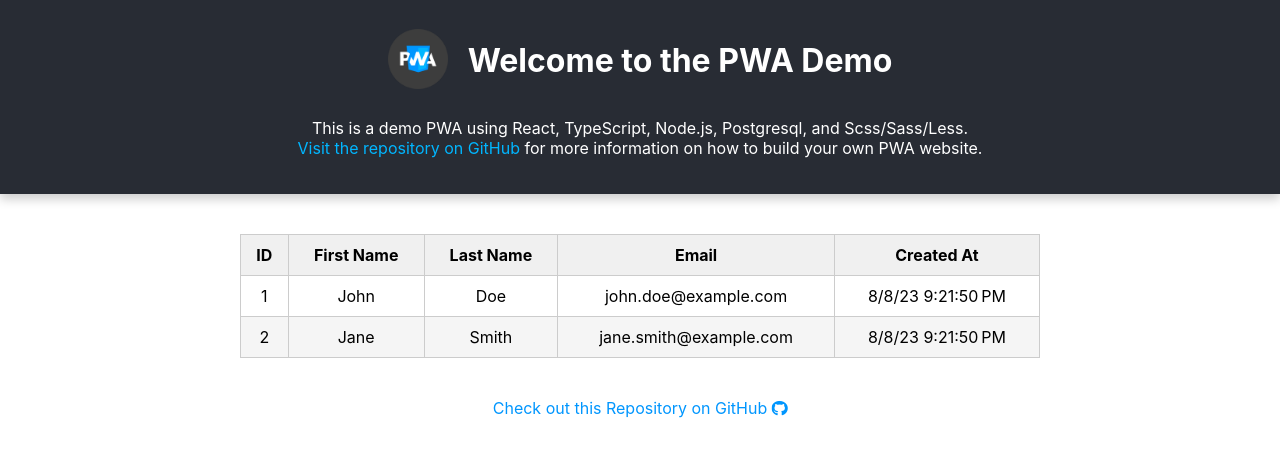
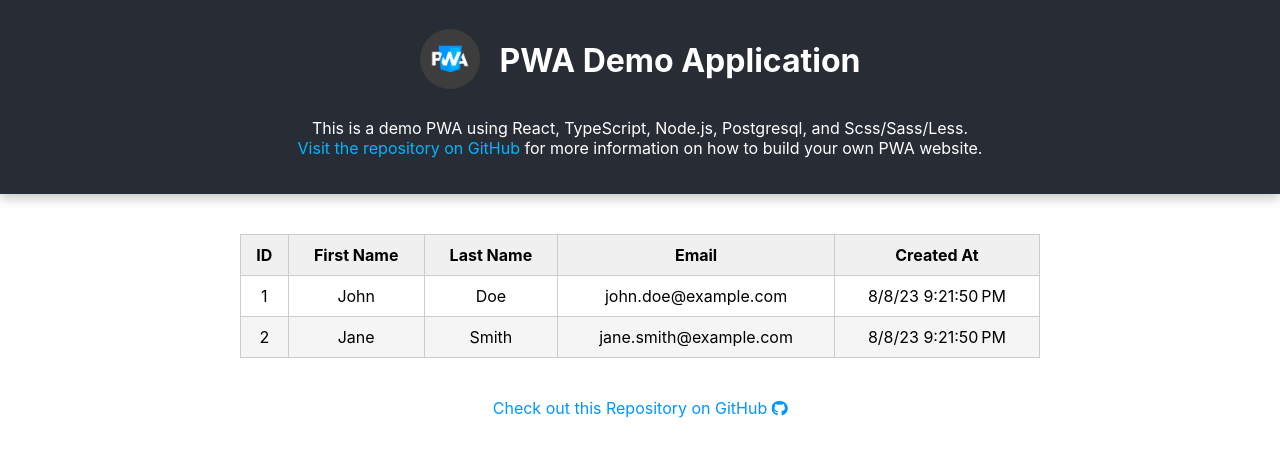
Before and after one commit to scottgriv/PWA-Demo-App, a React (Create React App) app in the folder client/: page / in a window 1280 px wide. Shown: the top 456 px of the page. Built offline with nearby package versions, Linux system fonts and the light colour scheme.

Commit message:
Update title

```diff
--- a/client/src/App.tsx
+++ b/client/src/App.tsx
@@ -12,7 +12,7 @@ function App() {
           <a href="https://en.wikipedia.org/wiki/Progressive_web_app" target="_blank" rel="noreferrer">
             <img src={`${process.env.PUBLIC_URL}/icons/logo512.png`} alt="Logo" className="App-logo" />
           </a>
-          <h1>Welcome to the PWA Demo</h1>
+          <h1>PWA Demo Application</h1>
         </div>
         <p>This is a demo PWA using React, TypeScript, Node.js, Postgresql, and Scss/Sass/Less.<br /><a href="https://github.com/scottgriv/pwa-demo_app" target="_blank" rel="noreferrer">Visit the repository on GitHub</a> for more information on how to build your own PWA website.</p>
       </div>
```
